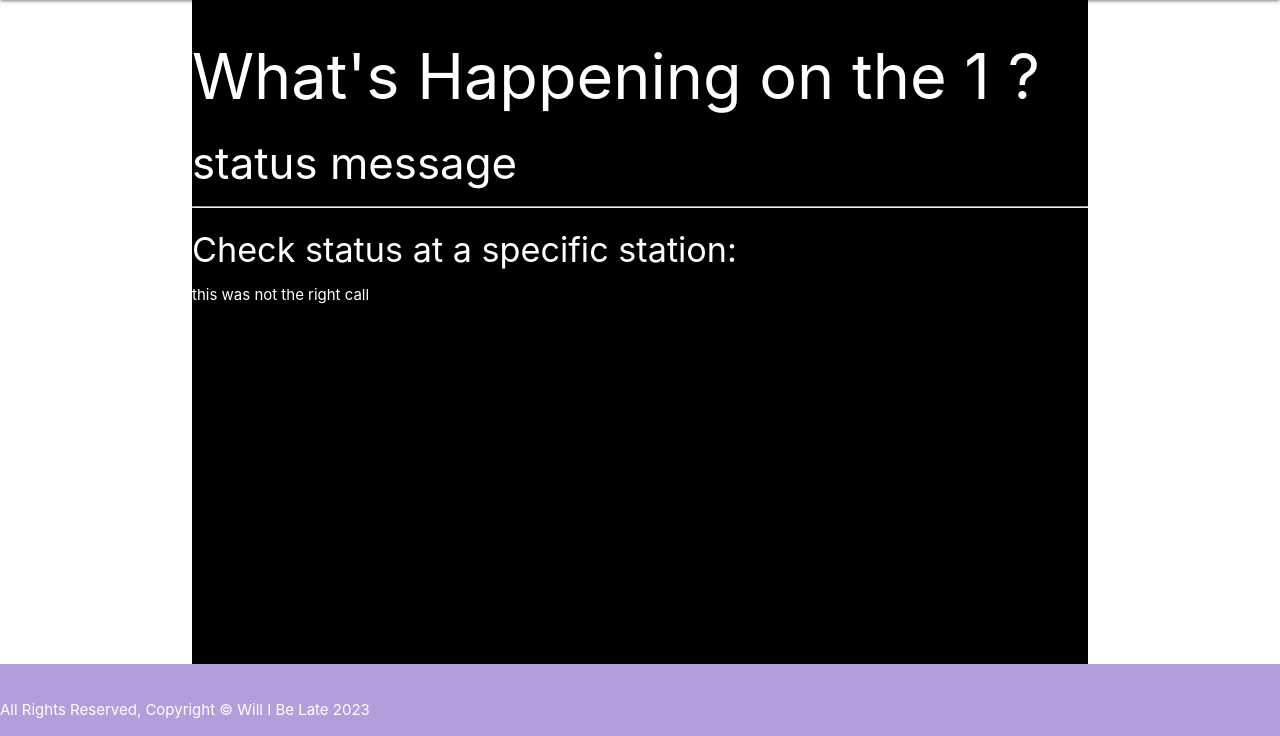
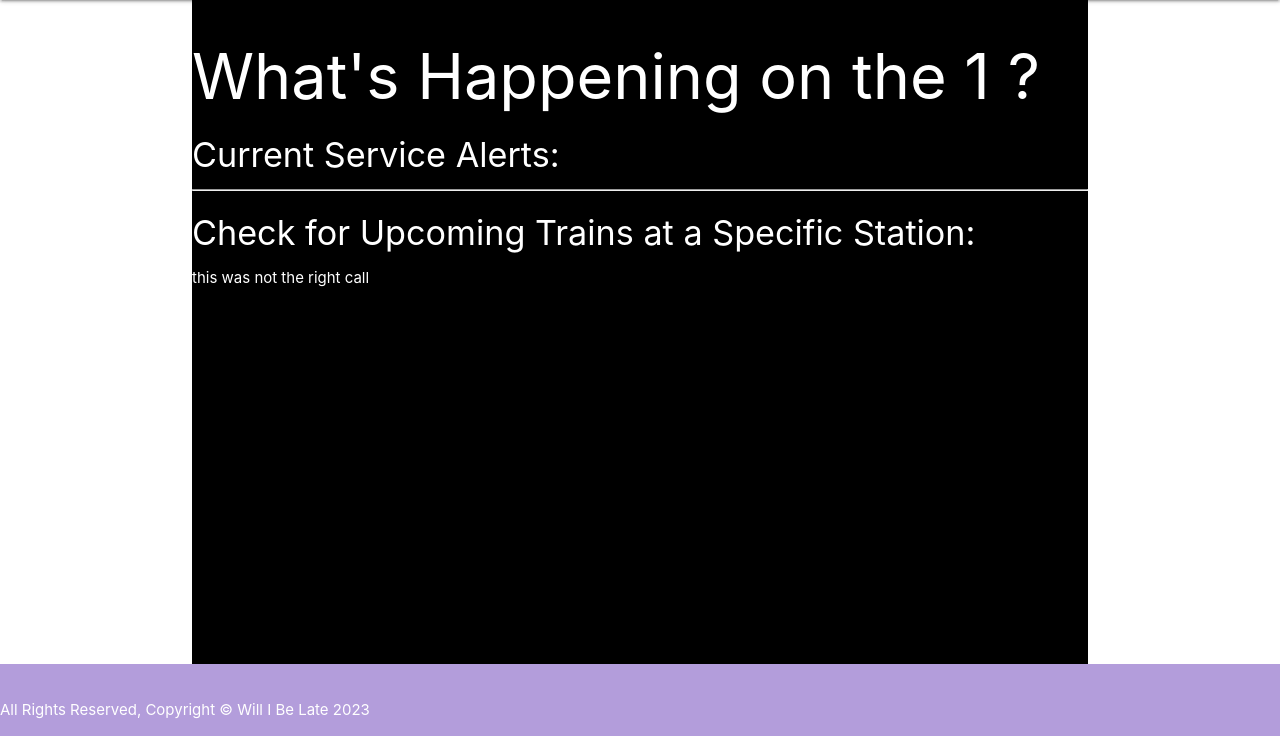
Before and after one commit to mollyraik/willibelate, a Django app: page /line/1/ in a window 1280 px wide. Shown: the part 64-800 px from the top of the page. Run offline with Django 4.2, Linux system fonts and the light colour scheme; data that the repository does not hold is empty.

Commit message:
wip: adds service alerts to subway detail page

```diff
--- a/main_app/templates/subway_detail.html
+++ b/main_app/templates/subway_detail.html
@@ -6,9 +6,14 @@
 
 {% block content %}
 <h1>What's Happening on the {{ subway }} ?</h1>
-<h3>status message</h3>
+<h4>Current Service Alerts:</h4>
+<ul class="status-update">
+    {% for alert in alerts %}
+    <li>{{ alert.text }}</li>
+    {% endfor %}
+</ul>
 <hr />
-<h4>Check status at a specific station: </h4>
+<h4>Check for Upcoming Trains at a Specific Station: </h4>
 <ul class="station-list">
     {% for station in stations %}
     <li>
--- a/main_app/urls.py
+++ b/main_app/urls.py
@@ -3,7 +3,7 @@
 
 urlpatterns = [
     path('', views.home, name='home'),
-    path('test/', views.test, name='test'),
+    # path('test/', views.test, name='test'),
     path('accounts/signup/', views.signup, name='signup'),
     path('line/favorites/', views.subway_list, name='favorite_subways'),
     path('station/favorites/', views.station_list, name='favorite_stations'),
--- a/main_app/views.py
+++ b/main_app/views.py
@@ -14,26 +14,18 @@
 import math
 
 API_URL = "http://127.0.0.1:5000/"
+SERVICE_ALERT_URL = "https://api-endpoint.mta.info/Dataservice/mtagtfsfeeds/camsys%2Fsubway-alerts.json"
 
 station_tz = pytz.timezone('America/New_York')
-now = datetime.now(timezone.utc)
+now = datetime.now(station_tz)
+now_in_unix = math.floor(now.timestamp())
+print(now_in_unix)
 
 # Create your views here.
 def home(request):
     return render(request, 'home.html')
 
 
-def test(request):
-    url = "http://web.mta.info/status/serviceStatus.txt"
-    headers = {
-    "x-api-key": "Yiwi9kjBbi9VLTh4C6fRI4TBYF1ijJoJ1mzDats9",
-    "content-type": "application/json"
-    }
-    result = requests.get(url, headers=headers)
-    if result.status_code == 200:
-        data = result.json()
-        return HttpResponse(result)
-    return HttpResponse('Something went wrong')
 
 def signup(request):
     error_message = ''
@@ -69,6 +61,42 @@
     stations = Station.objects.filter(user=request.user)
     return render(request, 'favorite_stations.html')
 
+def subway_alerts(request, subway_id, sorted_stations):
+    url = SERVICE_ALERT_URL
+    headers = {
+        "x-api-key": os.environ.get('MTA_API_KEY'),
+        "content-type": "application/json"
+    }
+    result = requests.get(url, headers=headers)
+    if result.status_code == 200:
+        data = result.json()
+        # print(result)
+        alerts = data['entity']
+        high_priority_alerts = []
+        for alert in alerts:
+            for i in range(len(alert['alert']['informed_entity'])):
+                # check if the alert is for the subway line and if it is high priority
+                if 'transit_realtime.mercury_entity_selector' in alert['alert']['informed_entity'][i]:
+                    train_line, priority = alert['alert']['informed_entity'][i]['transit_realtime.mercury_entity_selector']['sort_order'].split(':')[1:]
+                    priority = int(priority)
+                    if train_line == subway_id and priority > 19:
+                        high_priority_alerts.append({
+                            "text": alert['alert']['header_text']['translation'][0]['text'],
+                            "priority": priority,
+                        })
+        # remove duplicates
+        high_priority_alerts = list({alert['text']: alert for alert in high_priority_alerts}.values())
+        # sort by priority
+        high_priority_alerts.sort(key=lambda x: x['priority'], reverse=True)
+        # only show the top 3 alerts
+        high_priority_alerts = high_priority_alerts[:3]
+        return render(request, 'subway_detail.html', {
+            "subway": subway_id,
+            "alerts": high_priority_alerts,
+            "stations": sorted_stations,
+        })
+    return HttpResponse('Something went wrong')
+
 def subway_detail(request, subway_id):
     url = f"{API_URL}by-route/{subway_id}"
     result = requests.get(url)
@@ -76,14 +104,13 @@
         data = result.json()
         stations = data['data']
         sorted_stations = sorted(stations, key=lambda x: x['location'][0], reverse=True)
-        return render(request, 'subway_detail.html', {
-            "subway": subway_id,
-            "stations": sorted_stations,
-        })
+        # call the subway_alerts function to get alerts
+        return subway_alerts(request, subway_id, sorted_stations)
     return HttpResponse('Something went wrong')
 
 def station_detail(request, station_id):
-    url = f"{API_URL}by-id/{station_id}"
+    # add time query to prevent caching
+    url = f"{API_URL}by-id/{station_id}?time={now_in_unix}"
     result = requests.get(url)
     if result.status_code == 200:
         data = result.json()
@@ -95,10 +122,24 @@
                     time_until_train = (train_time - now).total_seconds()/60
                     departure['time'] = train_time.astimezone(station_tz).strftime("%I:%M %p")
                     departure['time_until_train'] = time_until_train.__trunc__()
-
-
         return render(request, 'station_detail.html', {
             "station_id": station_id,
             "station_data": data['data'][0],
         })
     return HttpResponse('Something went wrong')
+
+# def test(request):
+#     url = "https://api-endpoint.mta.info/Dataservice/mtagtfsfeeds/camsys%2Fsubway-alerts.json"
+#     headers = {
+#         "x-api-key": "Yiwi9kjBbi9VLTh4C6fRI4TBYF1ijJoJ1mzDats9",
+#         "content-type": "application/json"
+#         }
+#     result = requests.get(url, headers=headers)
+#     if result.status_code == 200:
+#         data = result.json()
+#         new_data = json.dumps(data, indent=4, sort_keys=True)
+#         for i in range(len(data['entity'])):
+#             if ":32" in data['entity'][i]['alert']['informed_entity'][0]['transit_realtime.mercury_entity_selector']['sort_order'] and '[1]' in data['entity'][i]['alert']['header_text']['translation'][0]['text']:
+#                 print(data['entity'][i]['alert']['header_text']['translation'][0]['text'])
+#         return HttpResponse(new_data)
+#     return HttpResponse('Something went wrong')
```
